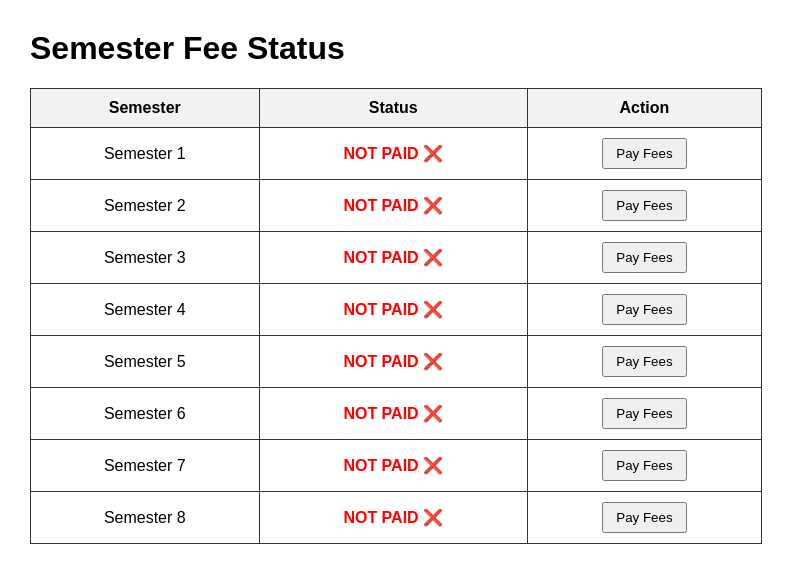
After one commit to Faltu-bg/Student-Portal, a Python web app: template templates/payment.html in a window 1280 px wide. The commit adds this page. Shown: the top 583 px of the page, without its empty margins (0-795 px from the left). Run offline with Jinja, Linux system fonts and the light colour scheme; the template is opened without the code that fills it, so the values that code supplies are empty.

Commit message:
Modified Payment Route, Page, Database structure

```diff
--- a/templates/home.html
+++ b/templates/home.html
@@ -29,7 +29,10 @@
           <a class="nav-link active" href="#">Home</a>
         </li>
         <li class="nav-item">
-          <a class="nav-link" href="#">Features</a>
+          <a class="nav-link" href="/result">Result</a>
+        </li>
+        <li class="nav-item">
+          <a class="nav-link" href="/payment">Fees</a>
         </li>
       </ul>
       <span class="navbar-text">
--- a/templates/login.html
+++ b/templates/login.html
@@ -52,7 +52,7 @@
   <img class="mb-4" src="{{url_for('static',filename='assets/dawnland.png')}}" alt="" width="72" height="72">
   <h1 class="h3 mb-3 font-weight-normal">Please sign in</h1>
   <label for="inputEmail" class="sr-only">Email address</label>
-  <input type="text" id="inputEmail" class="form-control" name="username" placeholder="Email address" required autofocus>
+  <input type="number" id="inputEmail" class="form-control" name="username" placeholder="Email address" required autofocus>
   <div>
   <label for="inputPassword" class="sr-only">Password</label>
   <input type="password" id="inputPassword" name="password" class="form-control" placeholder="Password" required></div>
--- /dev/null
+++ b/templates/payment.html
@@ -0,0 +1,90 @@
+<!DOCTYPE html>
+<html lang="en">
+<head>
+    <meta charset="UTF-8">
+    <title>Fee Status</title>
+
+    <style>
+        body {
+            font-family: Arial;
+            margin: 30px;
+        }
+
+        table {
+            width: 60%;
+            border-collapse: collapse;
+        }
+
+        th, td {
+            border: 1px solid #333;
+            padding: 10px;
+            text-align: center;
+        }
+
+        th {
+            background-color: #f2f2f2;
+        }
+
+        .paid {
+            color: green;
+            font-weight: bold;
+        }
+
+        .not-paid {
+            color: red;
+            font-weight: bold;
+        }
+
+        button {
+            padding: 6px 12px;
+            cursor: pointer;
+        }
+    </style>
+</head>
+
+<body>
+
+<h1>Semester Fee Status</h1>
+
+<table>
+    <tr>
+        <th>Semester</th>
+        <th>Status</th>
+        <th>Action</th>
+    </tr>
+
+    {% for sem in range(1, 9) %}
+
+    <tr>
+        <td>Semester {{ sem }}</td>
+
+        <!-- STATUS -->
+        <td>
+            {% if sem_status.get(sem) == "paid" %}
+                <span class="paid">PAID ✅</span>
+            {% else %}
+                <span class="not-paid">NOT PAID ❌</span>
+            {% endif %}
+        </td>
+
+        <!-- ACTION -->
+        <td>
+            {% if sem_status.get(sem) != "paid" %}
+
+                <form action="/create-payment" method="POST">
+                    <input type="hidden" name="sem" value="{{ sem }}">
+                    <button type="submit">Pay Fees</button>
+                </form>
+
+            {% else %}
+                <button disabled>Completed</button>
+            {% endif %}
+        </td>
+    </tr>
+
+    {% endfor %}
+
+</table>
+
+</body>
+</html>
```
Also changed, not shown: instance/student.db, templates/result.html (added), 1 other file.
